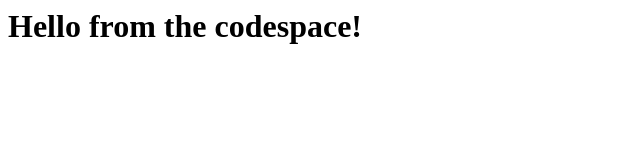
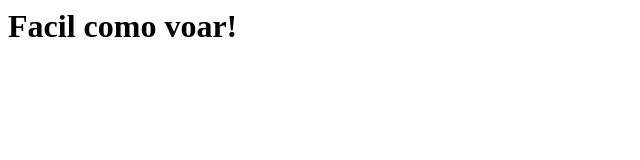
Before and after one commit to Ronaldosoaresdeb/skills-code-with-codespaces, a plain HTML site: page index.html in a window 1280 px wide. Shown: the whole page, without its empty margins (0-640 px from the left). Drawn offline with Linux system fonts and the light colour scheme.

Commit message:
Facil como voar

```diff
--- a/index.html
+++ b/index.html
@@ -1,3 +1,3 @@
 <html>
-  <h1>Hello from the codespace!</h1>
+  <h1>Facil como voar!</h1>
 </html>
```
